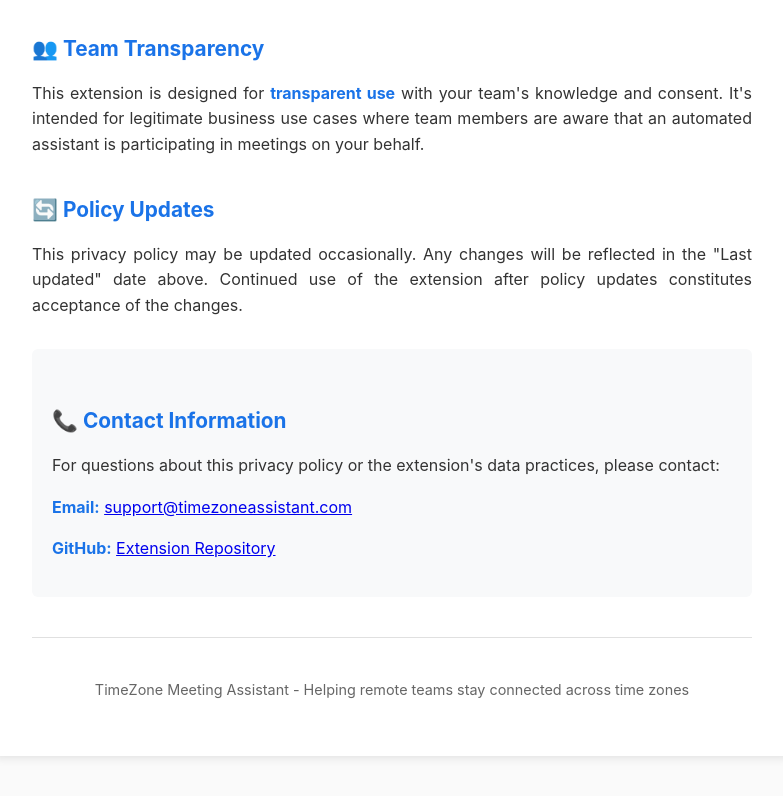
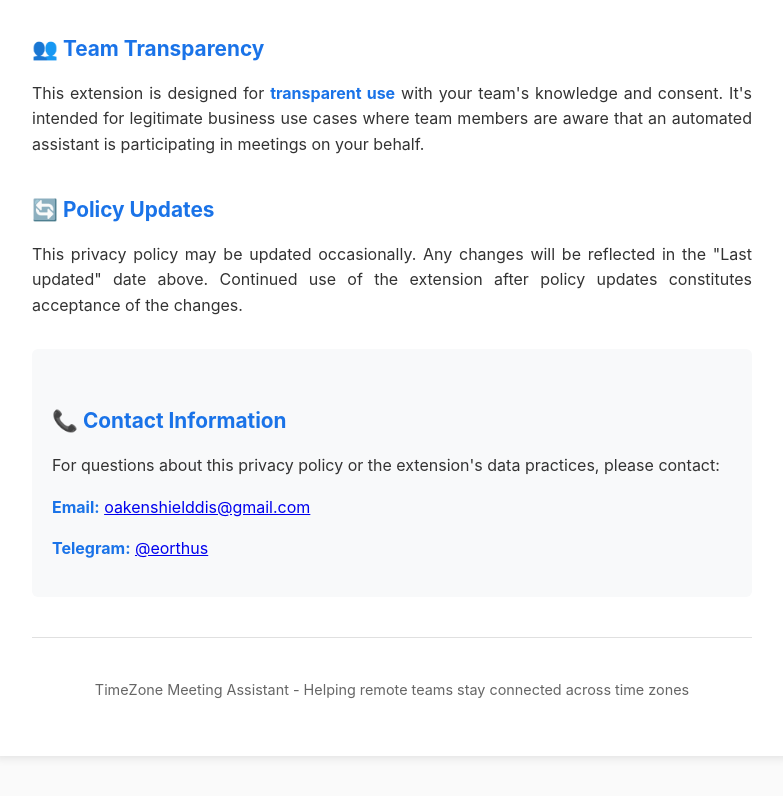
Before and after one commit to Eorthus/TimeZone-Meeting-Assistant_Privacy, a plain HTML site: page index.html in a window 1280 px wide. Shown: the part 1727-2523 px from the top of the page, without its empty margins (248-1031 px from the left). Drawn offline with Linux system fonts and the light colour scheme.

Commit message:
Update index.html

```diff
--- a/index.html
+++ b/index.html
@@ -139,8 +139,8 @@
         <div class="contact">
             <h2>📞 Contact Information</h2>
             <p>For questions about this privacy policy or the extension's data practices, please contact:</p>
-            <p><strong>Email:</strong> <a href="mailto:support@timezoneassistant.com">support@timezoneassistant.com</a></p>
-            <p><strong>GitHub:</strong> <a href="https://github.com/your-username/timezone-meeting-assistant">Extension Repository</a></p>
+            <p><strong>Email:</strong> <a href="mailto:oakenshielddis@gmail.com">oakenshielddis@gmail.com</a></p>
+            <p><strong>Telegram:</strong> <a href="https://t.me/eorthus">@eorthus</a></p>
         </div>
 
         <hr style="margin: 40px 0; border: none; border-top: 1px solid #e0e0e0;">
```
